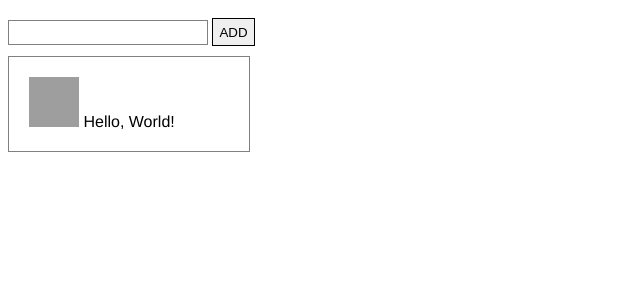
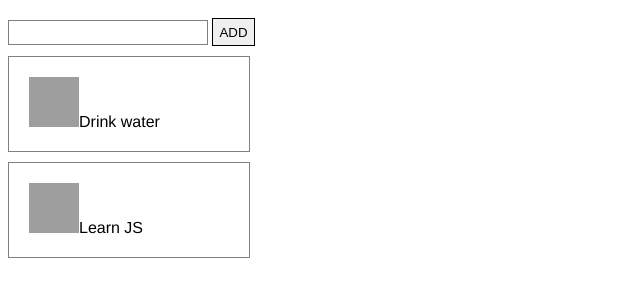
Before and after one commit to zkan/build-your-first-static-website-with-gatuk, a plain HTML site: page index.html in a window 1280 px wide. Shown: the part 48-344 px from the top of the page, without its empty margins (0-640 px from the left). Drawn offline with Linux system fonts and the light colour scheme; grey boxes are pictures that could not be loaded.

Commit message:
Render tasks from JS :bear:

```diff
--- a/index.html
+++ b/index.html
@@ -13,11 +13,6 @@
     <input type="text" style="width: 200px; height: 25px; border: 1px solid grey" />
     <button style="height: 28px; border: 1px solid">ADD</button>
 
-    <div style="border: 1px solid grey; width: 200px; padding: 20px; margin-top: 10px;">
-        <img id="smiley" style="width: 50px; height: 50px;" />
-        <label>Hello, World!</label>
-    </div>
-
     <script src="script.js"></script>
 </body>
 
--- a/script.js
+++ b/script.js
@@ -36,7 +36,27 @@ console.log(calculate(5, 10, "*"))
 console.log(calculate(5, 10, "/"))
 
 document.addEventListener("DOMContentLoaded", function() {
+    var tasks = ["Drink water", "Learn JS"]
     var imageUrl = "https://upload.wikimedia.org/wikipedia/commons/thumb/e/e0/SNice.svg/1200px-SNice.svg.png"
-    var smileyImageElement = document.getElementById("smiley")
-    smileyImageElement.src = imageUrl
+
+    function generateTask(taskName) {
+        var containerElement = document.createElement("div")
+        containerElement.style = "border: 1px solid grey; width: 200px; padding: 20px; margin-top: 10px;"
+
+        var imageElement = new Image()
+        imageElement.style = "width: 50px; height: 50px;"
+        imageElement.src = imageUrl
+        containerElement.appendChild(imageElement)
+
+        var labelElement = document.createElement("label")
+        labelElement.innerHTML = taskName
+        containerElement.appendChild(labelElement)
+
+        var bodyElement = document.getElementsByTagName("body")[0]
+        bodyElement.appendChild(containerElement)
+    }
+
+    tasks.forEach(task => {
+        generateTask(task)
+    })
 })
```
